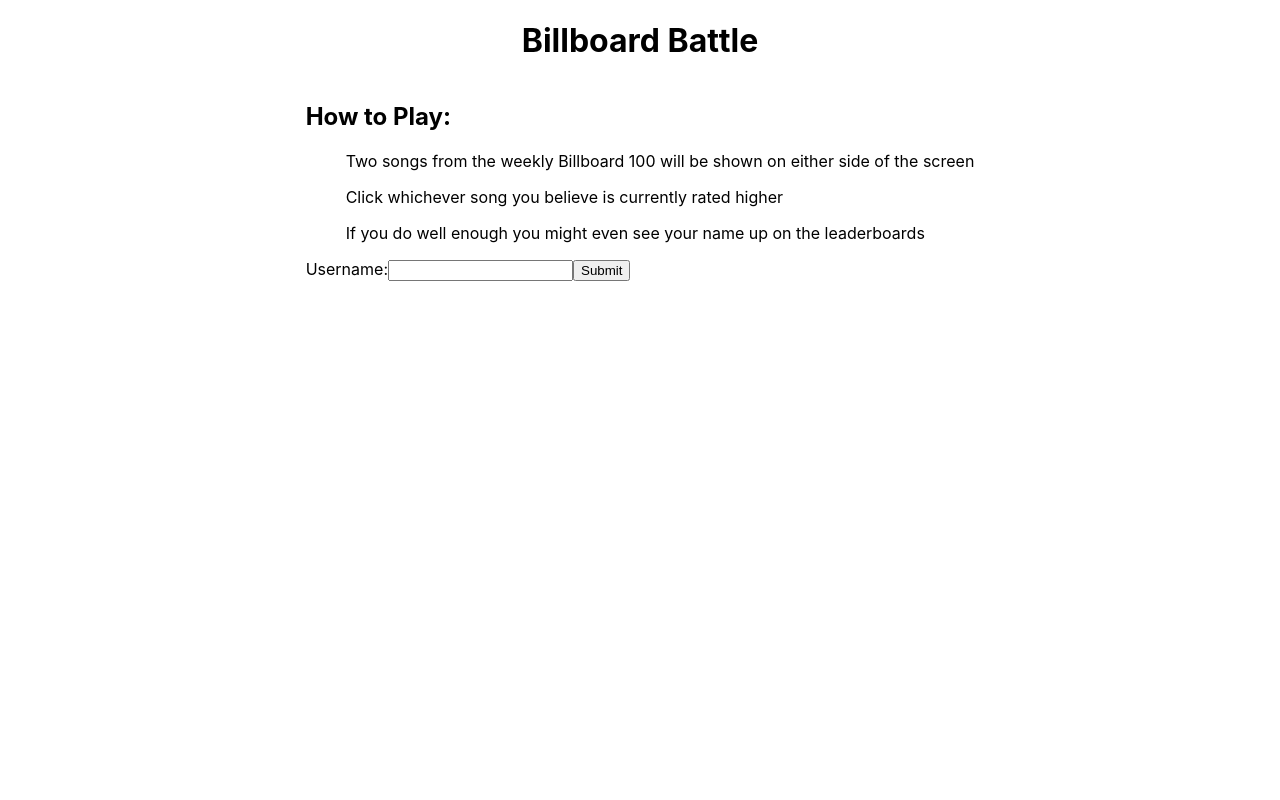
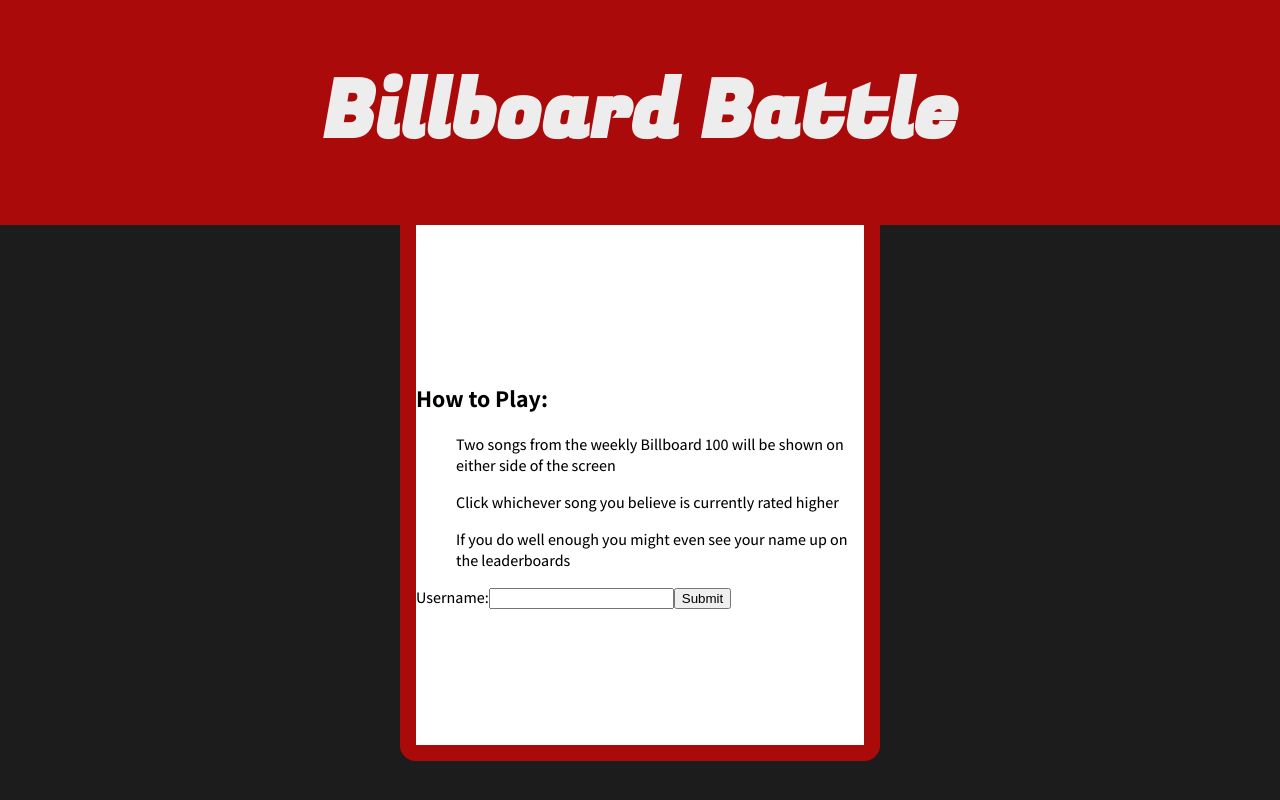
Before and after one commit to ZachMommaerts/phase-3-final-project, a React (Create React App) app in the folder web_scraper/: page / in a window 1280 px wide. Built offline with nearby package versions, Linux system fonts and the light colour scheme.

Commit message:
colors and outer css styling is done

```diff
--- a/web_scraper/public/index.html
+++ b/web_scraper/public/index.html
@@ -24,6 +24,9 @@
       work correctly both with client-side routing and a non-root public URL.
       Learn how to configure a non-root public URL by running `npm run build`.
     -->
+    <link rel="preconnect" href="https://fonts.googleapis.com">
+    <link rel="preconnect" href="https://fonts.gstatic.com" crossorigin>
+    <link href="https://fonts.googleapis.com/css2?family=Assistant:wght@200;300;500;700&family=Fugaz+One&display=swap" rel="stylesheet">
     <title>React App</title>
   </head>
   <body>
--- a/web_scraper/src/App.js
+++ b/web_scraper/src/App.js
@@ -1,13 +1,32 @@
+import { createGlobalStyle } from 'styled-components';
+import styled from 'styled-components';
 import Header from './Header';
 import GameContainer from './GameContainer';
 import './App.css';
 
+const Background = styled.div`
+  height: 100vh;
+  background-color: #1C1C1C;
+`;
+
+const GlobalStyle = createGlobalStyle`
+  body {
+    font-family: 'Assistant', sans-serif;
+  }
+  h1 {
+    font-size: 5rem;
+    color: #EDEDED;
+    font-family: 'Fugaz One', cursive;
+  }
+`
+
 function App() {
   return (
-    <>
+    <Background>
+      <GlobalStyle />
       <Header />
       <GameContainer />
-    </>
+    </Background>
   );
 }
 
--- a/web_scraper/src/GameContainer.js
+++ b/web_scraper/src/GameContainer.js
@@ -7,9 +7,18 @@
 import Highscores from './Highscores';
 
 const Arena = styled.div`
+    margin-right: 25rem;
+    margin-left: 25rem;
+    height: 65vh;
+    background-color: white;
     align-items: center;
     display: flex;
     justify-content: center;
+    border: 1rem;
+    border-top: 0;
+    border-style: solid;
+    border-color: #AA0A0A;
+    border-radius: 0 0 1rem 1rem;
 `;
 
 export default function GameContainer() {
--- a/web_scraper/src/Header.js
+++ b/web_scraper/src/Header.js
@@ -1,19 +1,16 @@
 import styled from 'styled-components';
 
 const Container = styled.div`
+    background-color: #AA0A0A;
     display: flex;
     justify-content: center;
-`;
-
-const H1 = styled.h1`
-
 `;
 
 export default function Header() {
 
     return (
         <Container>
-            <H1>Billboard Battle</H1>
+            <h1>Billboard Battle</h1>
         </Container>
     )
 }
```
